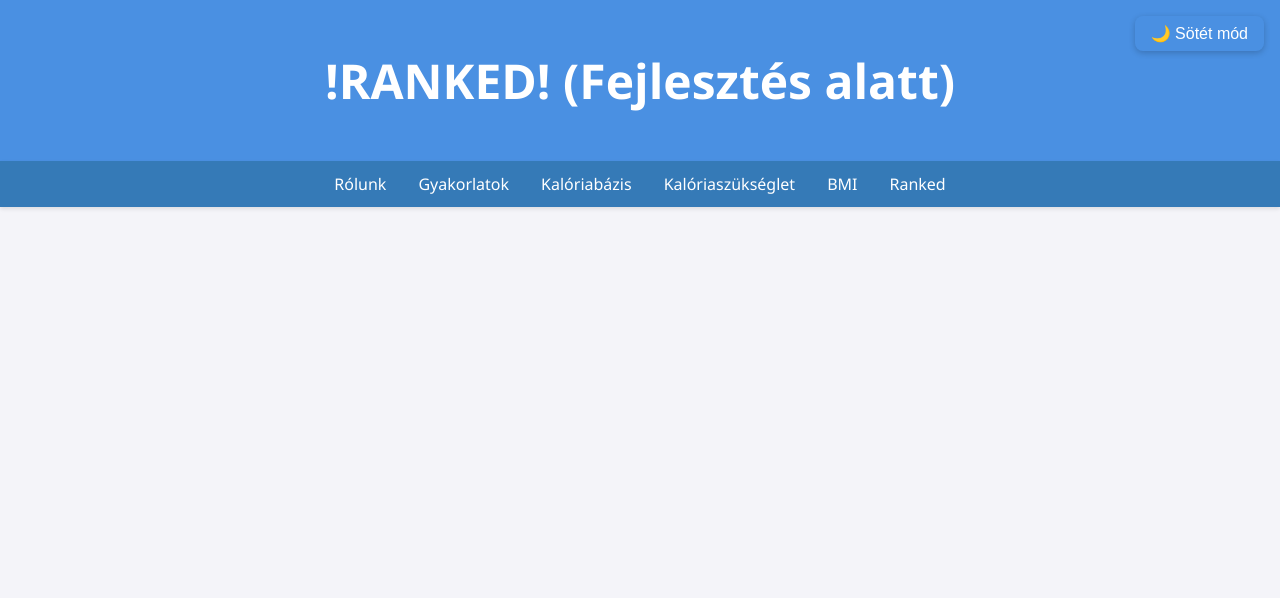
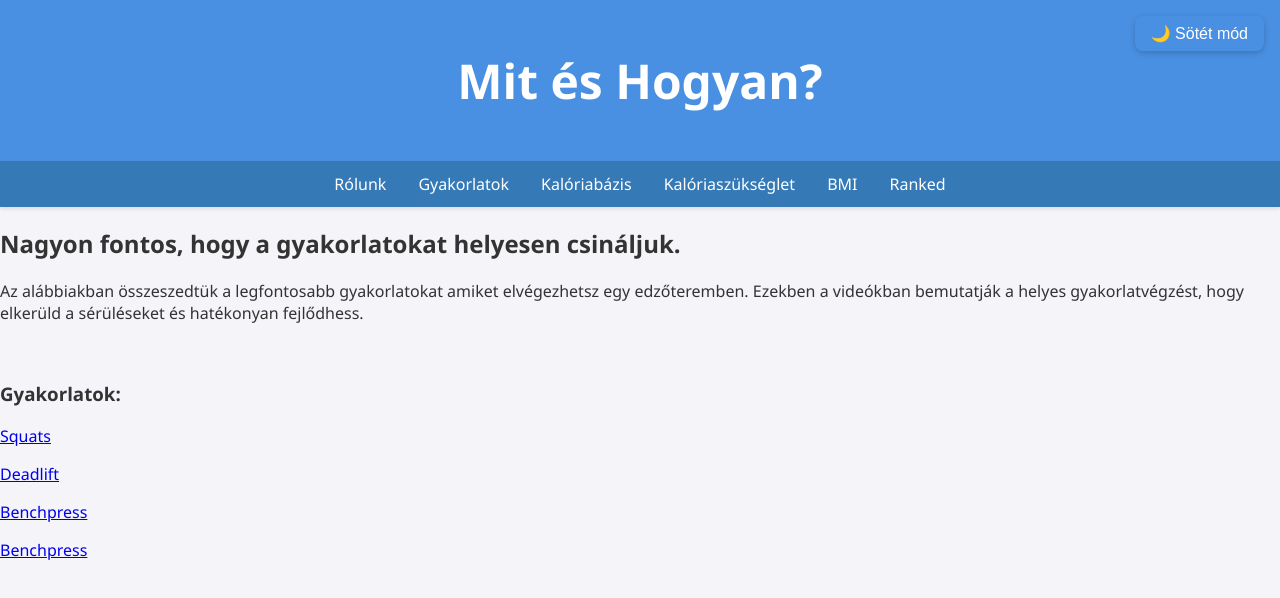
Before and after one commit to vatapiXD/gyakorlatok-gym, a plain HTML site: page gyakorlatok-gym/frontend/ranked.html in a window 1280 px wide. Drawn offline with Linux system fonts and the light colour scheme.

Commit message:
Gyakorlatokhoz videok

```diff
--- a/gyakorlatok-gym/frontend/ranked.html
+++ b/gyakorlatok-gym/frontend/ranked.html
@@ -10,16 +10,29 @@
 </head>
 
 <body>
-   <header> <h1>!RANKED! (Fejlesztés alatt)</h1> <button id="darkModeToggle">🌙 Sötét mód</button> </header>
+   <header> <h1>Mit és Hogyan?</h1> <button id="darkModeToggle">🌙 Sötét mód</button> </header>
     <nav>
         <a href="index.html">Rólunk</a>
         <a href="gyak.html">Gyakorlatok</a>
         <a href="kaja.html">Kalóriabázis</a>
         <a href="cal.html">Kalóriaszükséglet</a>
-        <a href="bmi.html">BMI</a>
+        <a href="bmi.html">BMI</a> <br>
         <a href="ranked.html">Ranked</a>
 
     </nav>
+
+        <h2>Nagyon fontos, hogy a gyakorlatokat helyesen csináljuk.</h2>
+        <p>Az alábbiakban összeszedtük a legfontosabb gyakorlatokat amiket elvégezhetsz egy edzőteremben. Ezekben a videókban bemutatják a helyes gyakorlatvégzést, hogy elkerüld a sérüléseket és hatékonyan fejlődhess.</p>
+        <br>
+        <h3>Gyakorlatok:</h3>
+        <p><a href="https://youtu.be/gcNh17Ckjgg">Squats</a></p>
+        <p><a href="https://youtu.be/r4MzxtBKyNE">Deadlift</a></p>
+        <p><a href="https://youtu.be/gRVjAtPip0Y">Benchpress</a></p>
+        <p><a href="https://youtu.be/eGo4IYlbE5g">Benchpress</a></p>
+
+
+
+
 <script>
   const toggleButton = document.getElementById('darkModeToggle');
 
```
